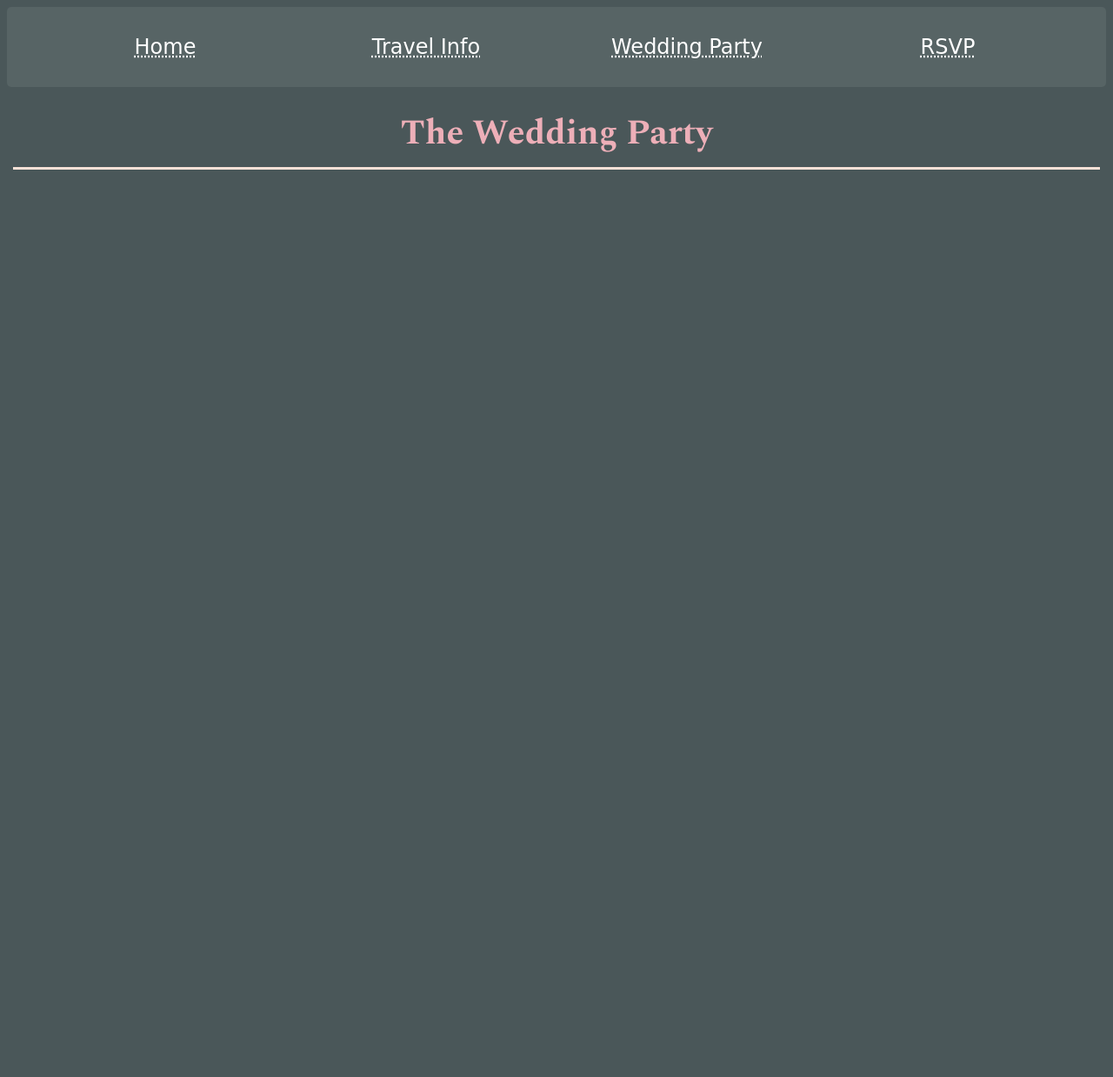
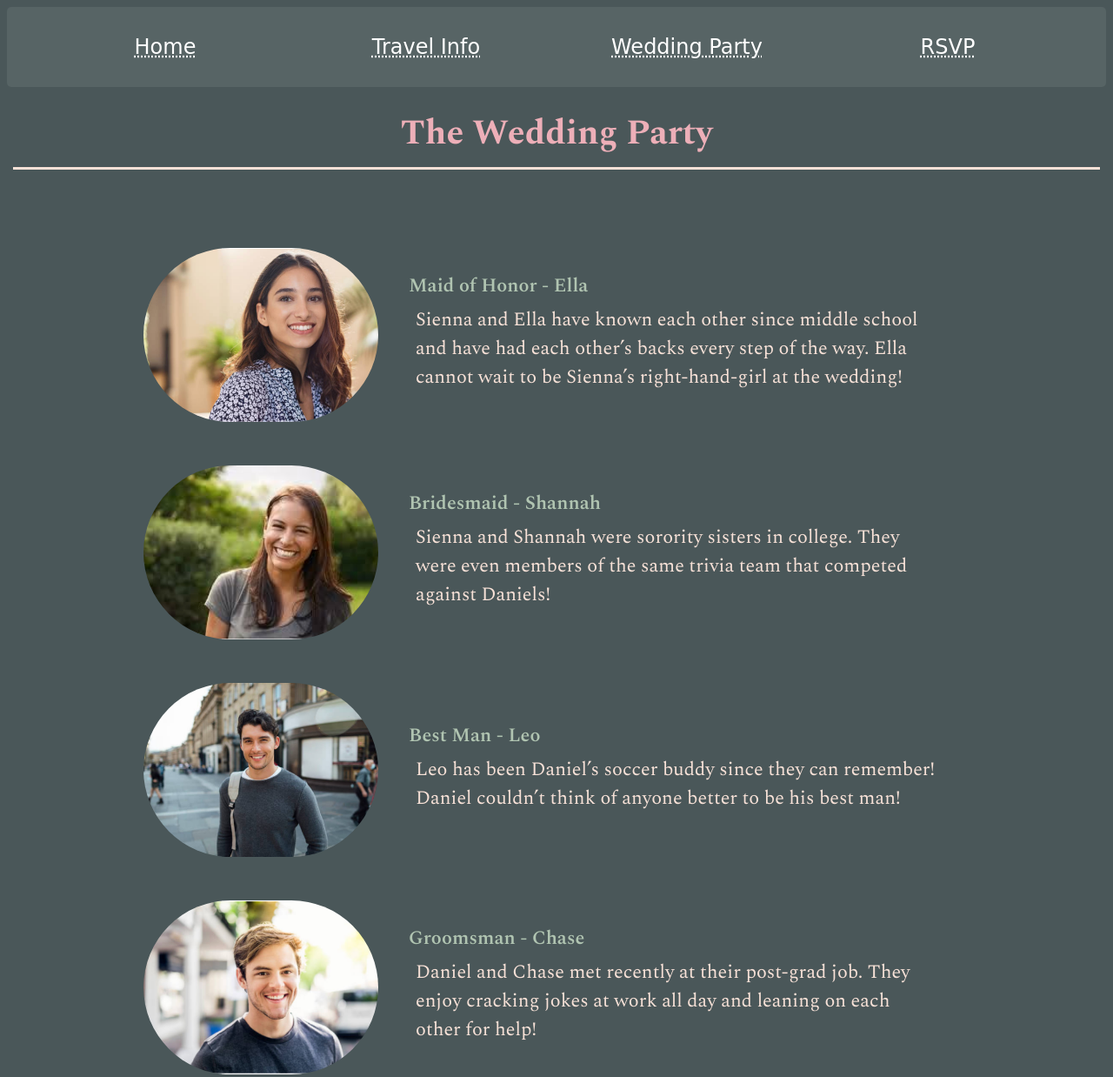
Before and after one commit to jmylesa/COMP126Final, a plain HTML site: page party.html in a window 1280 px wide. Shown: the whole page at 87% size. Before the commit the page ends 800 px from the top, so only its background shows below. Drawn offline with nearby package versions, Linux system fonts and the light colour scheme; a web font is replaced by a local one.

Commit message:
updated party section
party section updated with correct info will add contact section later

```diff
--- a/css/styles.css
+++ b/css/styles.css
@@ -276,3 +276,39 @@ script{
         grid-column: 2/3;
     }
 }
+
+.wedding-party{
+    padding: 40px 60px;
+    max-width: 950px;
+    margin: 0 auto 80px;
+}
+
+
+.party-members{
+    display: flex;
+    align-items: center;
+    gap: 35px;
+    margin-bottom: 50px;
+}
+
+.party-members img{
+    width: 270px;
+    height: 200px;
+    object-fit: cover;
+    border-radius: 120px;
+}
+
+.description h2{
+    font-size: 22px;
+    margin: 0;
+    font-weight: 600;
+    color: #B0C4B1;
+}
+
+.description p{
+    margin-top: 6px;
+    font-size: 22px;
+    line-height: 1.5;
+    max-width: 600px;
+    color: #F7E1D7;
+}
--- a/party.html
+++ b/party.html
@@ -29,7 +29,43 @@
 
 <div class="header-box">
     <h1>The Wedding Party</h1>
+    </div>
+
+<section class="wedding-party">
+    <div class="party-members">
+        <img src="images/ellapic.png" alt="photo of maid of honor ella">
+        <div class="description">
+            <h2>Maid of Honor - Ella </h2>
+            <p>Sienna and Ella have known each other since middle school and have had each other’s backs every step of the way. Ella cannot wait to be Sienna’s right-hand-girl at the wedding!</p>
+        </div>
+    </div>
+
+    <div class="party-members">
+        <img src="images/shannahpic.png" alt="photo of bridesmaid shannah">
+        <div class="description">
+            <h2> Bridesmaid - Shannah </h2>
+            <p>Sienna and Shannah were sorority sisters in college. They were even members of the same trivia team that competed against Daniels!</p>
+        </div>
+    </div>
+
+    <div class="party-members">
+        <img src="images/leopic.png" alt="photo of best man leo">
+        <div class="description">
+            <h2> Best Man - Leo </h2>
+            <p>Leo has been Daniel’s soccer buddy since they can remember! Daniel couldn’t think of anyone better to be his best man!</p>
+        </div>
+    </div>
+
+    <div class="party-members">
+        <img src="images/chasepic.png" alt="photo of groomsman chase">
+        <div class="description">
+            <h2> Groomsman - Chase </h2>
+            <p>Daniel and Chase met recently at their post-grad job. They enjoy cracking jokes at work all day and leaning on each other for help!</p>
+        </div>
+    </div>
+
 </div>
+</section>
 
 </body>
 </html>
```
Also changed, not shown: images/chasepic.png (added), images/ellapic.png (added), images/leopic.png (added), images/shannahpic.png (added).
